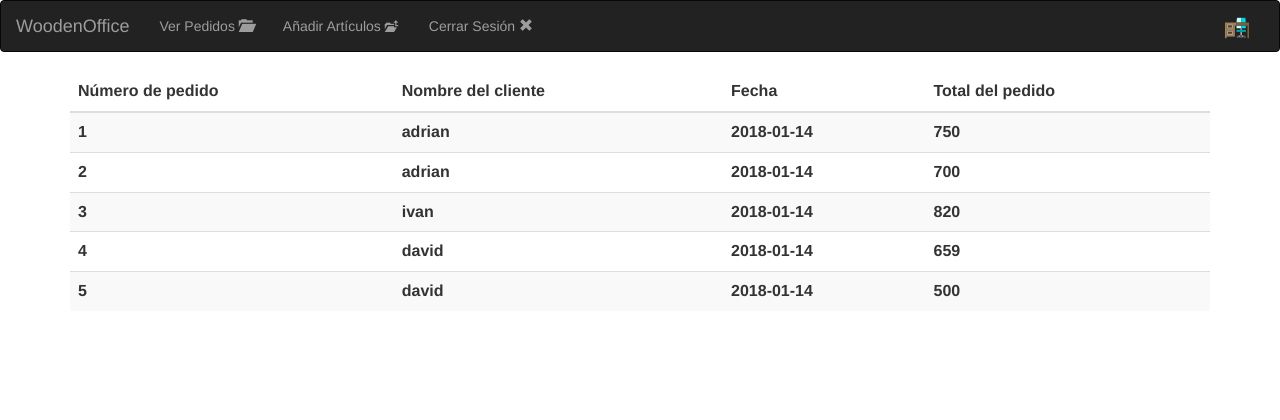
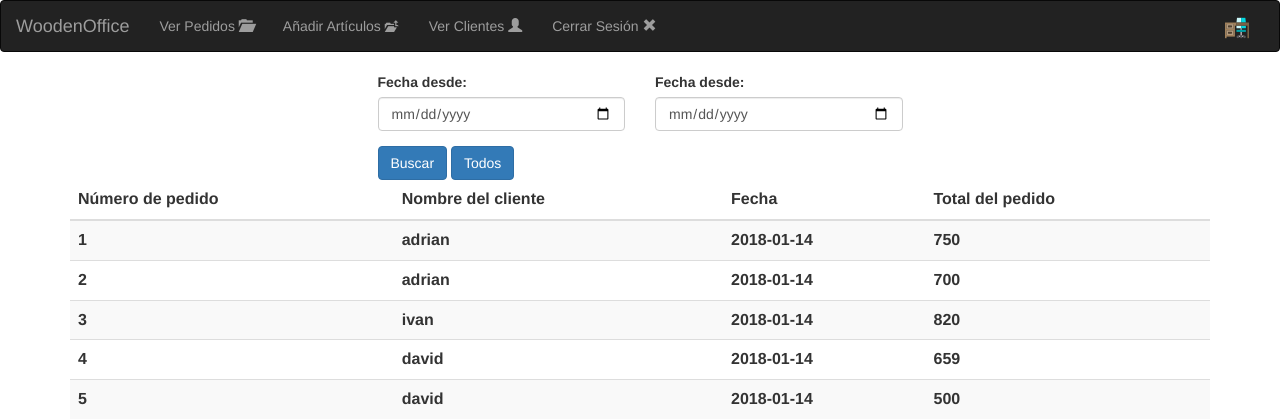
Before and after one commit to DiegoGarAlv/TiendaProyecto, a PHP site: page /verpedidos.php in a window 1280 px wide. Shown: the top 420 px of the page. Run offline with PHP 8.4, Linux system fonts and the light colour scheme; a user stored in the database is signed in; data comes from the database, SQL or seed files in the repository; lists and menus that the app fills with data are empty; some libraries are stand-ins or nearby versions.

Commit message:
Nuevo banner Filtro por fecha de los pedidos

```diff
--- a/articulos.php
+++ b/articulos.php
@@ -14,6 +14,10 @@ function mostrarArticulos(){
 
     print'
         <link rel="stylesheet" type="text/css" href="style.css">
+            <div class="row">
+                <div class="jumbotron" id="banner">
+                </div>
+            </div>
             <div class="row">
                 <div class="col-lg-4"></div>
                 <div class="btn-group col-lg-4">
--- a/cesta.php
+++ b/cesta.php
@@ -121,7 +121,8 @@ function mostrar(){
 						$resultadocodigo=mysqli_fetch_assoc($consultacodigo);
 
 						$insertarLineas="INSERT INTO lineas (num_pedido,num_linea,producto,unidades) VALUES (".$resultadomax['maximo'].",".($i+1).",'".$resultadocodigo['cod']."',".$_SESSION['unidades'][$i].")";
-						$consulta4=mysqli_query($conexion,$insertarLineas)or die("PEDIDO INSERTADO-Fallo línea");
+						$consulta4=mysqli_query($conexion,$insertarLineas);
+						// or die("PEDIDO INSERTADO-Fallo línea")
 					}
 
 					print'<div class="alert alert-success">
--- a/funciones.php
+++ b/funciones.php
@@ -30,7 +30,8 @@ function cabecera(){
 	      	print'
 	      	<li><a href="verpedidos.php">Ver Pedidos <span class="glyphicon glyphicon-folder-open"></span></a></li>
 	      	<li><a href="añadirarticulo.php">Añadir Artículos <span class="glyphicon glyphicon-level-up"></span></a></li>
-	      	<li><a href="cerrarsesion.php">Cerrar Sesión <span class="glyphicon glyphicon-remove"></span></a></li>';
+	      	<li><a href="verclientes.php">Ver Clientes <span class="glyphicon glyphicon-user"></span></a></li>
+			<li><a href="cerrarsesion.php">Cerrar Sesión <span class="glyphicon glyphicon-remove"></span></a></li>';
 	  	  }
 	  	  if($_SESSION['usuario']!="admin"&&$_SESSION['usuario']!=null)
 	      {
--- a/style.css
+++ b/style.css
@@ -6,3 +6,7 @@
 .thumbnail:hover {
     box-shadow: 0 5px 15px rgba(0,0,0,0.6);
   }
+#banner{
+  background-image: url("imagenes/banner.jpg");
+  height: 300px;
+}
--- a/verpedidos.php
+++ b/verpedidos.php
@@ -2,7 +2,29 @@
 include("funciones.php");
 cabecera();
 session_start();
-print'<table class="table table-striped">
+print'
+<div class="row">
+	<div class="col-lg-3"></div>
+	<div class="col-lg-6">
+		<form method="post" id="formFechas">
+		<div class="form-group col-lg-6">
+			<label for="fechaDesde">Fecha desde:</label>
+			<input type="date" class="form-control" id="fechaDesde" name="fechaDesde">
+		</div>
+		<div class="form-group col-lg-6">
+			<label for="fechaDesde">Fecha desde:</label>
+			<input type="date" class="form-control" id="fechaHasta" name="fechaHasta">
+		</div>
+		<div class="col-lg-6">
+			<button type="submit" name="btnFechas" class="btn btn-primary">Buscar</button>
+			<button type="submit" name="btnTodos" class="btn btn-primary">Todos</button>
+		</div>
+		</form>
+	</div>
+	<div class="col-lg-3"></div>
+</div>
+
+<table class="table table-striped">
 			    <thead>
 			      <tr>
 			        <th>Número de pedido</th>
@@ -11,11 +33,19 @@ print'<table class="table table-striped">
 			        <th>Total del pedido</th>
 			      </tr>
 			    </thead>
-			    <tbody>';
+				<tbody>';
+
 				$conexion=mysqli_connect("localhost","root","","tiendamuebles")or die("Fallo en la conexión");
-				if($_SESSION['usuario']=="admin")
+
+				if(($_SESSION['usuario']=="admin" && !isset($_POST['btnFechas'])) || ($_SESSION['usuario']=="admin" && isset($_POST['btnTodos'])))
 				{
 					$select="SELECT * FROM pedidos";
+				}
+				else if($_SESSION['usuario']=="admin" && isset($_POST['btnFechas']))
+				{
+					$fechaDesde=$_POST["fechaDesde"];
+					$fechaHasta=$_POST["fechaHasta"];
+					$select="SELECT * FROM pedidos WHERE fecha BETWEEN '".$fechaDesde."' AND '".$fechaHasta."'";
 				}
 				else
 				{
@@ -42,13 +72,8 @@ print'<table class="table table-striped">
 			      	</tr>';
 
 				}
-
-
-				print '</tbody>
-  				</table>
-
-
-			    ';
+print '</tbody>
+</table>';
 
 pie();
 ?>
```
Also changed, not shown: verclientes.php (added, +38 -0 lines), imagenes/banner.jpg (added), imagenes/banner2.jpg (added).
